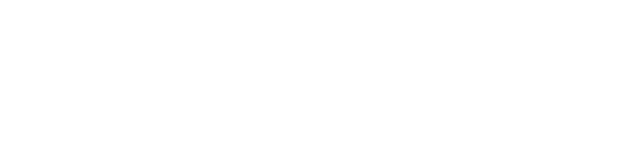
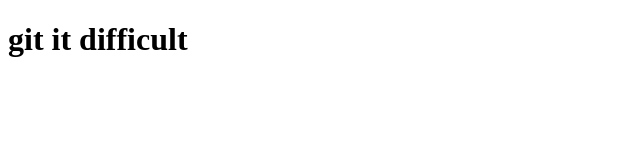
Before and after one commit to VasiliyPaikou/new-hard-git-omg, a plain HTML site: page index.html in a window 1280 px wide. Shown: the whole page, without its empty margins (0-640 px from the left). Drawn offline with Linux system fonts and the light colour scheme.

Commit message:
добавили заголовок

```diff
--- a/index.html
+++ b/index.html
@@ -8,6 +8,6 @@
 	<link rel="stylesheet" href="css/style.css">
 </head>
 <body>
-
+	<h1>git it difficult</h1>
 </body>
 </html>
```
